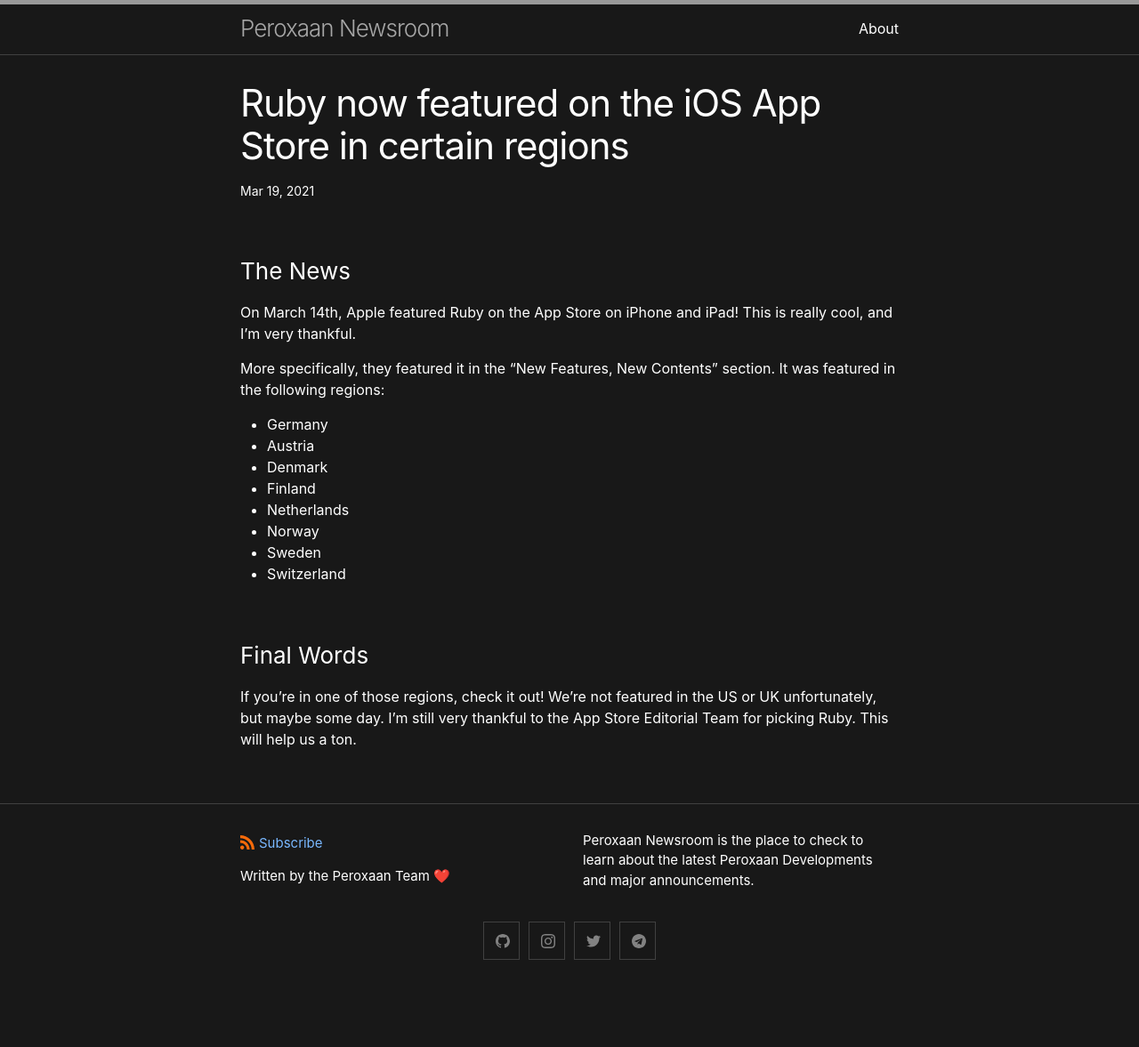
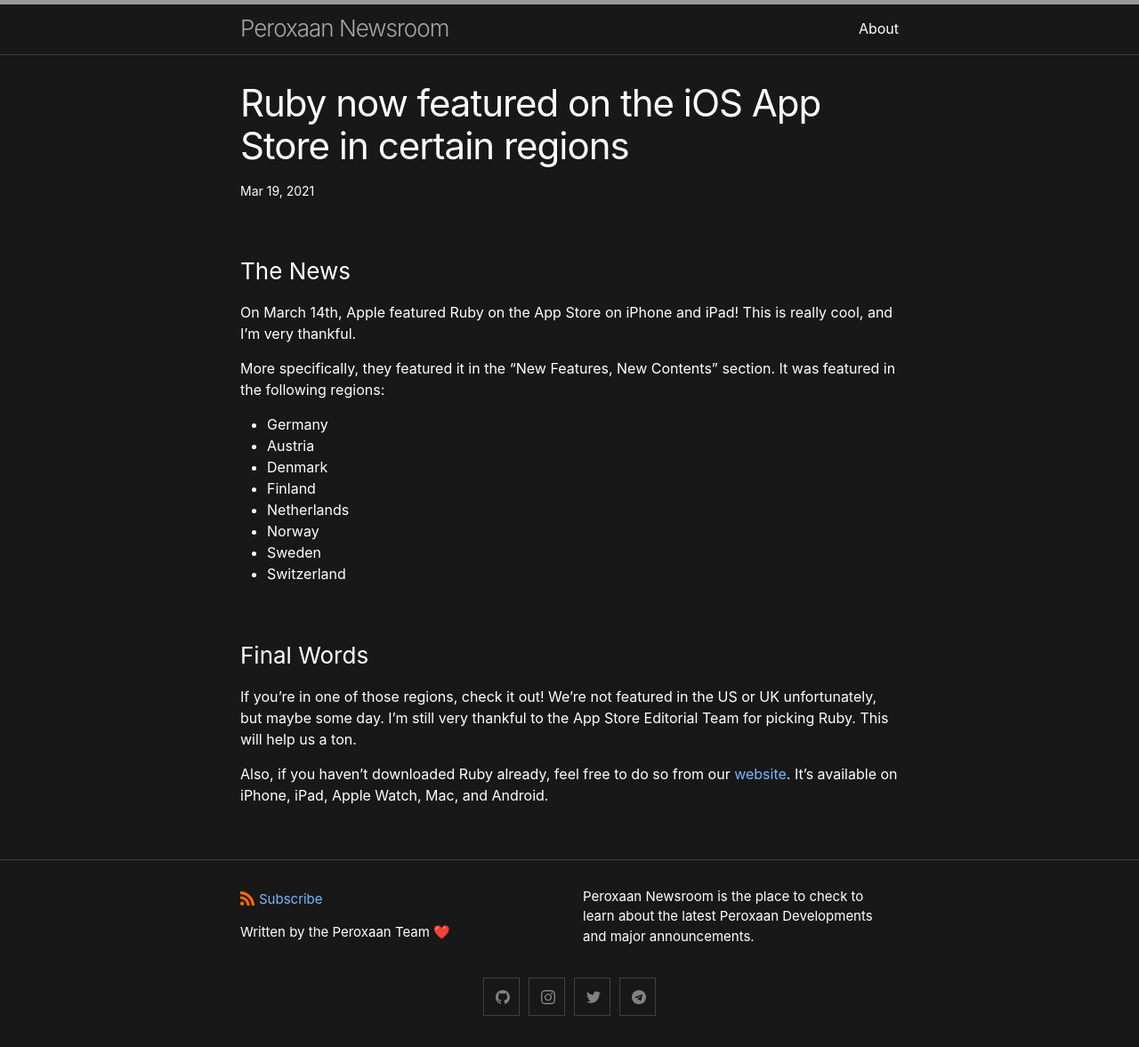
Before and after one commit to Peroxaan/peroxaan-newsroom, a Jekyll site: the page built from _posts/2021-03-18-ruby-featured-on-ios-app-store.markdown, in a window 1280 px wide. Shown: the whole page at 89% size. Built offline with Jekyll 4.4.1, drawn with Linux system fonts in a browser that asks for light colours; before the commit the page ends 1114 px from its top, so only the background shows below that.

Commit message:
Update 2021-03-18-ruby-featured-on-ios-app-store.markdown

```diff
--- a/_posts/2021-03-18-ruby-featured-on-ios-app-store.markdown
+++ b/_posts/2021-03-18-ruby-featured-on-ios-app-store.markdown
@@ -22,3 +22,5 @@
 ### Final Words
 
 If you're in one of those regions, check it out! We're not featured in the US or UK unfortunately, but maybe some day. I'm still very thankful to the App Store Editorial Team for picking Ruby. This will help us a ton.
+
+Also, if you haven't downloaded Ruby already, feel free to do so from our [website](https://peroxaan.com/Ruby). It's available on iPhone, iPad, Apple Watch, Mac, and Android.
```
